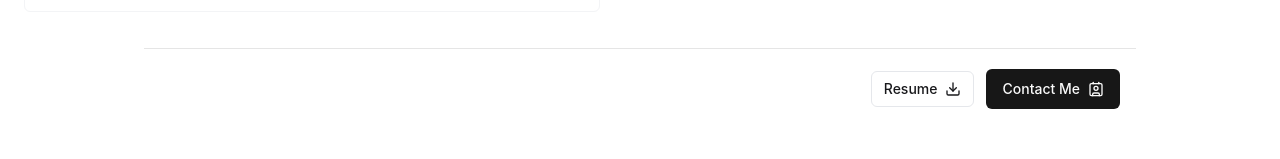
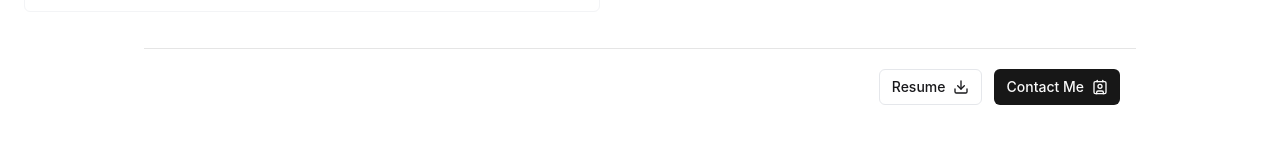
Before and after one commit to judahtc/judahtc.github.io, a React (Vite) app: page /skills in a window 1280 px wide. Shown: the part 486-645 px from the top of the page. Built offline with nearby package versions, Linux system fonts and the light colour scheme.

Commit message:
fix: made the comtact me button under skills smaller

```diff
--- a/src/components/Skills.tsx
+++ b/src/components/Skills.tsx
@@ -311,6 +311,7 @@ export function Card({ item }: any) {
                         </DialogContent>
                     </Dialog>
                     <Button
+                        size={"sm"}
                         onClick={() =>
                             toast.success("Contact me", {
                                 description:
```
